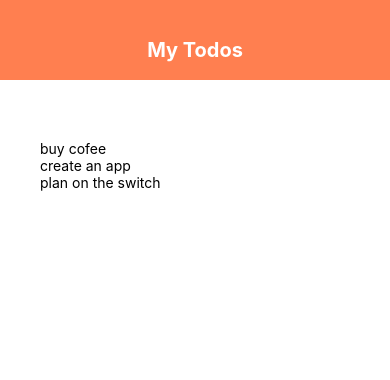
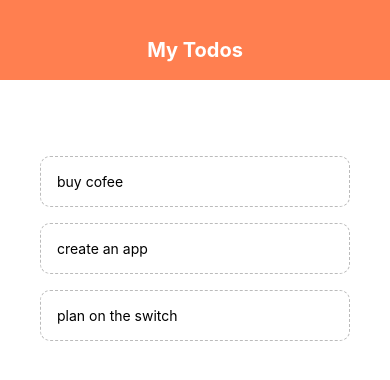
Before and after one commit to DilanMadhusanka/React-Native-using-Expo, a React Native app in the folder todo-app/: screen / in a window 390 px wide. Shown: the top 380 px of the page. Built offline with nearby package versions, Linux system fonts and the light colour scheme.

Commit message:
create todoItem component

```diff
--- a/todo-app/App.js
+++ b/todo-app/App.js
@@ -1,13 +1,22 @@
 import React, { useState } from 'react';
 import { StyleSheet, Text, View, FlatList } from 'react-native';
 import Header from './components/header';
+import TodoItem from './components/todoItem';
 
 export default function App() {
+
   const [todos, setTodos] = useState([
     { text: 'buy cofee', key: '1' },
     { text: 'create an app', key: '2' },
     { text: 'plan on the switch', key: '3' },
   ])
+
+  const pressHandler = key => {
+    setTodos(prevTodos => {
+      return prevTodos.filter(todo => todo.key != key)
+    })
+  }
+
   return (
     <View style={styles.container}>
       <Header />
@@ -17,7 +26,7 @@ export default function App() {
           <FlatList
             data={todos}
             renderItem={({ item }) => (
-              <Text>{item.text}</Text>
+              <TodoItem item={item} pressHandler={pressHandler} />
             )}
           />
         </View>
--- /dev/null
+++ b/todo-app/components/todoItem.js
@@ -0,0 +1,21 @@
+import React from 'react';
+import { StyleSheet, Text, View, TouchableOpacity } from 'react-native';
+
+export default function TodoItem({ item, pressHandler }) {
+    return (
+        <TouchableOpacity onPress={() => pressHandler(item.key)}>
+            <Text style={styles.item}>{item.text}</Text>
+        </TouchableOpacity>
+    )
+}
+
+const styles = StyleSheet.create({
+    item: {
+        padding: 16,
+        marginTop: 16,
+        borderColor: '#bbb',
+        borderWidth: 1,
+        borderStyle: 'dashed',
+        borderRadius: 10
+    }
+})
```
